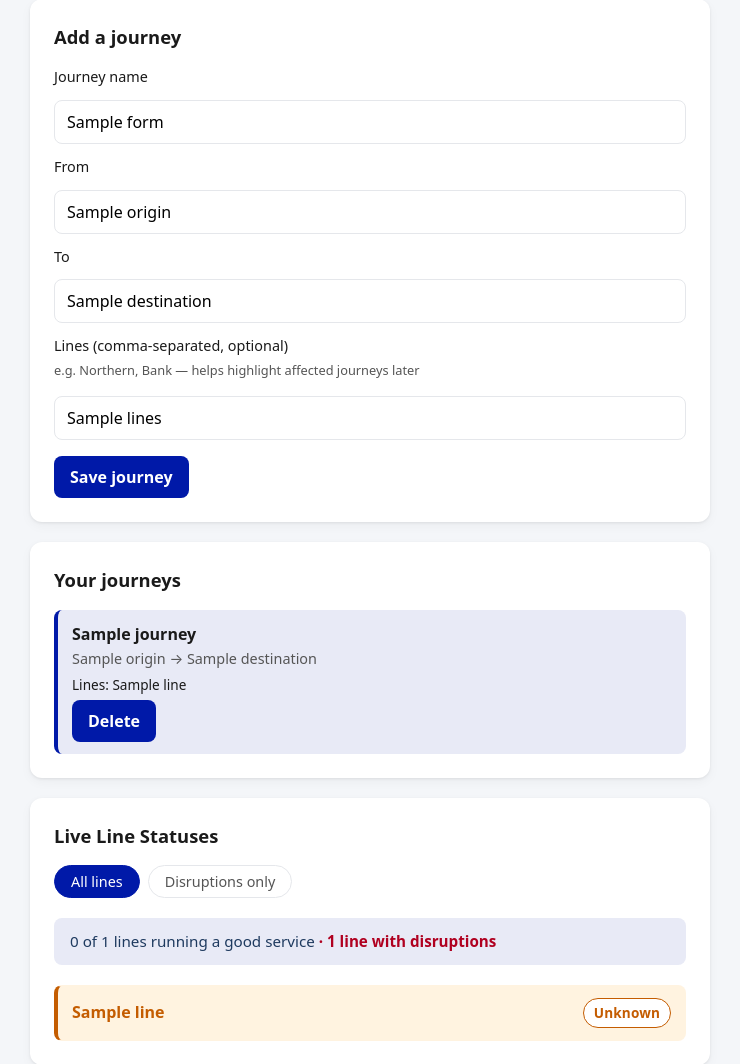
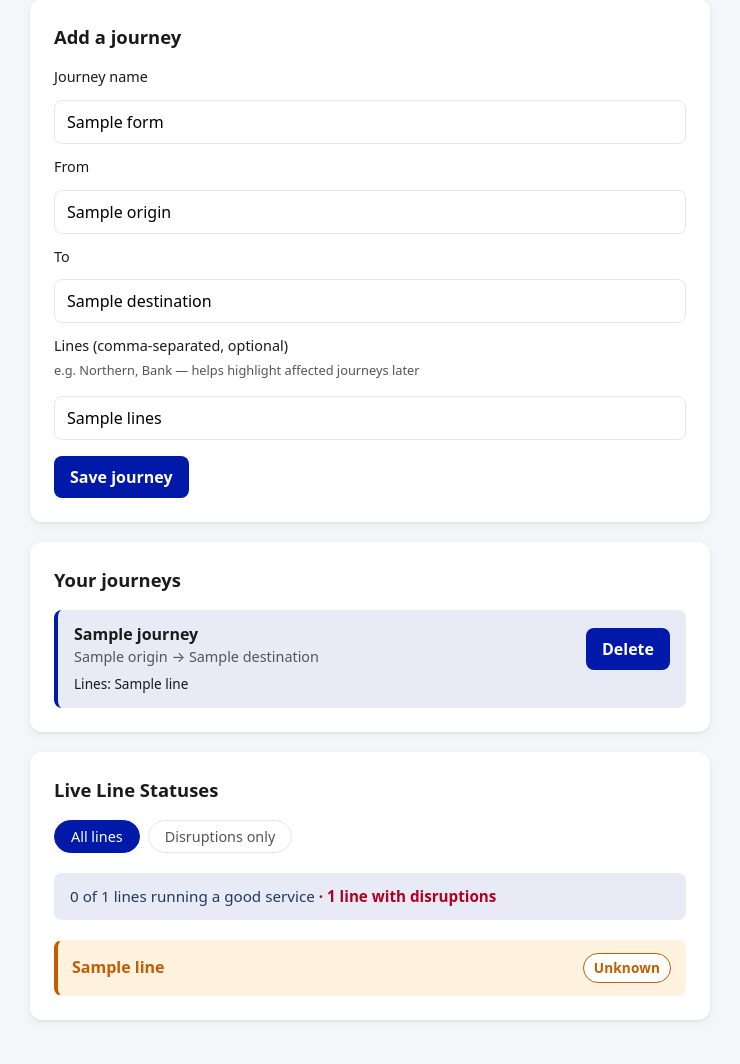
Before and after one commit to imranbek22-afk/tfl-smart-commute, a FastAPI app: template app/templates/index.html in a window 1280 px wide. Shown: the part 134-1198 px from the top of the page, without its empty margins (270-1010 px from the left). After the commit the page ends 1156 px from the top, so only its background shows below. Run offline with FastAPI, Linux system fonts and the light colour scheme; the template is opened without the code that fills it: most values are stand-ins (such as "Sample title", 1, 10 or a date in 2020).

Commit message:
Improve layout of saved journeys list

```diff
--- a/app/templates/index.html
+++ b/app/templates/index.html
@@ -372,8 +372,7 @@
             font-weight: 500;
             cursor: pointer;
             font-family: inherit;
-            margin-top: 8px;
-            align-self: flex-start;
+            white-space: nowrap;
         }
 
         .delete-btn:hover {
@@ -383,19 +382,29 @@
         .journey-list {
             display: flex;
             flex-direction: column;
-            gap: 8px;
+            gap: 10px;
         }
 
         .journey {
-            padding: 12px 14px;
+            display: flex;
+            justify-content: space-between;
+            align-items: flex-start;
+            gap: 16px;
+            padding: 14px 16px;
             background: var(--tfl-blue-light);
             border-radius: 8px;
             border-left: 4px solid var(--tfl-blue);
         }
 
+        .journey-main {
+            flex: 1;
+            min-width: 0;
+        }
+
         .journey-name {
             font-weight: 600;
             font-size: 1rem;
+            line-height: 1.3;
         }
 
         .journey-route {
@@ -408,6 +417,10 @@
             font-size: 0.85rem;
             margin-top: 6px;
             color: var(--text);
+        }
+
+        .journey-actions {
+            flex-shrink: 0;
         }
 
         .journey-empty {
@@ -498,15 +511,19 @@
         <div class="journey-list">
             {% for journey in journeys %}
             <div class="journey">
+                <div class="journey-main">
                     <div class="journey-name">{{ journey.name }}</div>
                     <div class="journey-route">{{ journey.origin }} → {{ journey.destination }}</div>
                     {% if journey.lines %}
                     <div class="journey-lines">Lines: {{ journey.lines | join(', ') }}</div>
                     {% endif %}
-                <form method="post" action="/delete-journey" style="display: inline;">
+                </div>
+                <div class="journey-actions">
+                    <form method="post" action="/delete-journey">
                         <input type="hidden" name="index" value="{{ loop.index0 }}">
                         <button type="submit" class="delete-btn">Delete</button>
                     </form>
+                </div>
             </div>
             {% endfor %}
         </div>
@@ -628,26 +645,27 @@
 
             function showFieldError(input, errorEl, message) {
                 if (message) {
-                    input.classList.add('invalid');
                     errorEl.textContent = message;
                     errorEl.classList.add('visible');
+                    input.classList.add('invalid');
+                    input.setAttribute('aria-invalid', 'true');
                 } else {
-                    input.classList.remove('invalid');
                     errorEl.textContent = '';
                     errorEl.classList.remove('visible');
+                    input.classList.remove('invalid');
+                    input.removeAttribute('aria-invalid');
                 }
             }
 
             function validateField(input, errorId, minLen) {
+                const value = input.value.trim();
                 const errorEl = document.getElementById(errorId);
-                const value = input.value.trim();
-
                 if (!value) {
                     showFieldError(input, errorEl, 'This field is required.');
                     return false;
                 }
                 if (value.length < minLen) {
-                    showFieldError(input, errorEl, 'Must be at least ' + minLen + ' characters.');
+                    showFieldError(input, errorEl, `Please enter at least ${minLen} characters.`);
                     return false;
                 }
                 showFieldError(input, errorEl, '');
@@ -655,8 +673,8 @@
             }
 
             function validateOriginDest() {
-                const origin = originInput.value.trim().toLowerCase();
-                const dest = destInput.value.trim().toLowerCase();
+                const origin = originInput.value.trim();
+                const dest = destInput.value.trim();
                 const originErr = document.getElementById('origin-error');
                 const destErr = document.getElementById('destination-error');
 
```
Lines whose indentation alone changed are shown as unchanged.
